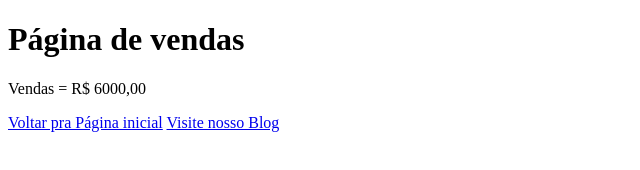
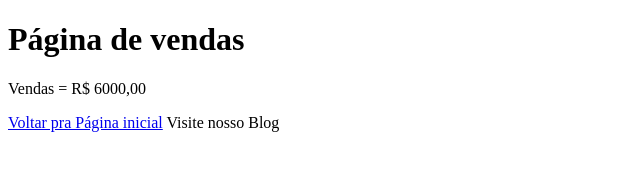
Before and after one commit to lgfgalla/aulaGitHub, a plain HTML site: page Vendas.html in a window 1280 px wide. Shown: the whole page, without its empty margins (0-640 px from the left). Drawn offline with Linux system fonts and the light colour scheme.

Commit message:
Atualizado atalho Blog

```diff
--- a/Vendas.html
+++ b/Vendas.html
@@ -9,6 +9,6 @@
     <h1>Página de vendas</h1>
     <p>Vendas = R$ 6000,00</p>
     <a href="index.html">Voltar pra Página inicial</a>
-    <a href="Blog.html">Visite nosso Blog</a>
+    <a1 href="Blog.html">Visite nosso Blog</a1>
 </body>
 </html>
```
